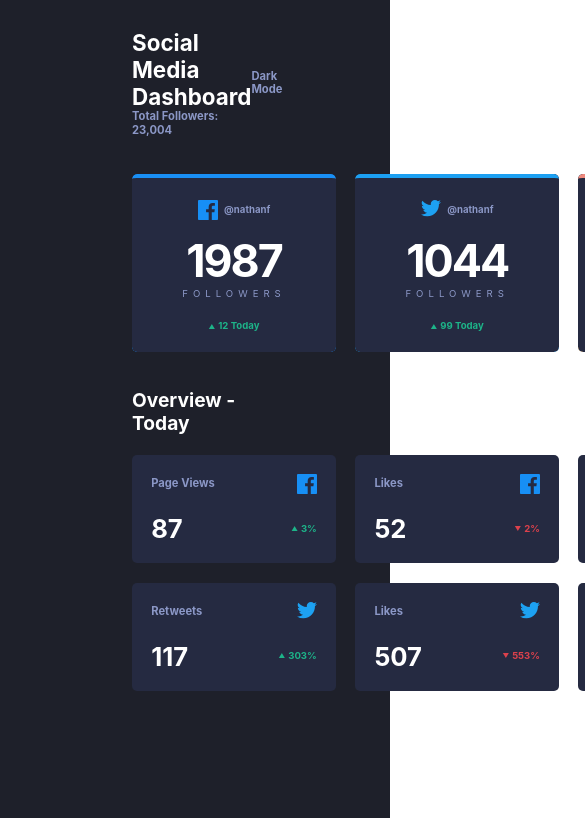
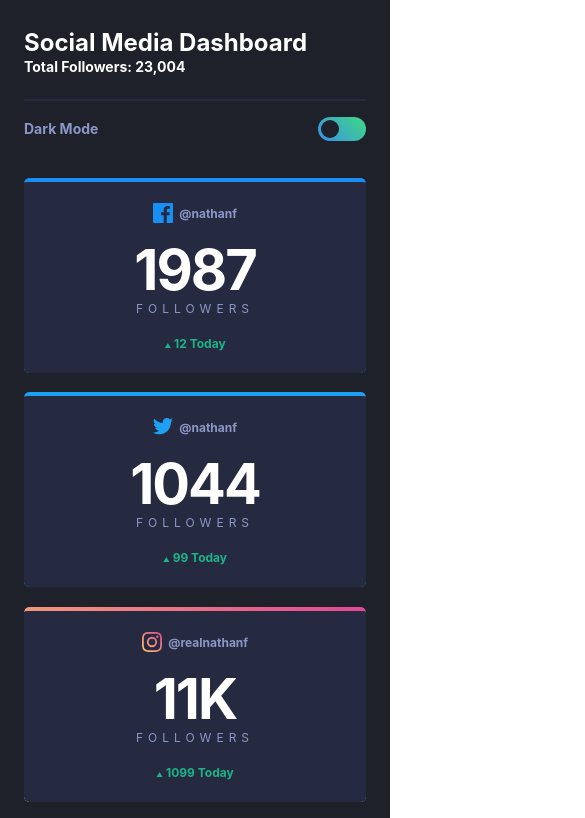
Before and after one commit to sasanqc/social-media-dashboard-with-theme-switcher-master, a plain HTML site: page index.html in a window 390 px wide. Shown: the top 818 px of the page, 585 px wide, since content can reach past the window. Drawn offline with Linux system fonts and the light colour scheme.

Commit message:
responsive done

```diff
--- a/index.html
+++ b/index.html
@@ -21,7 +21,12 @@
           <h3 class="heading-m">Social Media Dashboard</h3>
           <h5 class="heading-xs">Total Followers: 23,004</h5>
         </div>
-        <h5 class="heading-xs">Dark Mode</h5>
+        <div class="header__toggle">
+          <h5 class="heading-xs">Dark Mode</h5>
+          <label class="switch-btn" for="toggle-checkbox">
+            <input type="checkbox" id="toggle-checkbox" />
+          </label>
+        </div>
       </section>
       <section class="social">
         <article class="social-card" data-social="facebook">
--- a/scss/base/_typography.scss
+++ b/scss/base/_typography.scss
@@ -1,5 +1,5 @@
+@use "../abstracts/" as *;
 //h1
-
 .heading-xl,
 .heading-l,
 .heading-m,
@@ -13,26 +13,46 @@
   font-size: 5.6rem;
   line-height: 4.8rem;
   letter-spacing: -2px;
+  @include respond(phone) {
+    font-size: 7rem;
+    line-height: 6rem;
+  }
 }
 //h2
 .heading-l {
   font-size: 3.2rem;
   line-height: 3.9rem;
+  @include respond(phone) {
+    font-size: 4rem;
+    line-height: 4.875rem;
+  }
 }
 //h3
 .heading-m {
   font-size: 2.8rem;
   line-height: 3.4rem;
+  @include respond(phone) {
+    font-size: 3rem;
+    line-height: 3.62rem;
+  }
 }
 //h4
 .heading-s {
   font-size: 2.4rem;
   line-height: 2.9rem;
+  @include respond(phone) {
+    font-size: 3rem;
+    line-height: 9.66rem;
+  }
 }
 //h5
 .heading-xs {
   font-size: 1.4rem;
   line-height: 1.7rem;
+  @include respond(phone) {
+    font-size: 1.75rem;
+    line-height: 2.125rem;
+  }
 }
 
 //p
@@ -40,10 +60,18 @@
   font-weight: 400;
   font-size: 1.2rem;
   line-height: 1.5rem;
+  @include respond(phone) {
+    font-size: 1.5rem;
+    line-height: 1.875rem;
+  }
 }
 
 //p
 .body-b {
   font-size: 1.2rem;
   line-height: 1.5rem;
+  @include respond(phone) {
+    font-size: 1.5rem;
+    line-height: 1.875rem;
+  }
 }
--- a/scss/components/_index.scss
+++ b/scss/components/_index.scss
@@ -1,2 +1,3 @@
 @forward "social-card";
 @forward "overview-card";
+@forward "switch-btn";
--- a/scss/components/_overview-card.scss
+++ b/scss/components/_overview-card.scss
@@ -32,4 +32,8 @@
       font-size: 0.8rem;
     }
   }
+  @include respond(phone) {
+    width: 100%;
+    padding: 3rem;
+  }
 }
--- a/scss/components/_social-card.scss
+++ b/scss/components/_social-card.scss
@@ -94,4 +94,8 @@
     color: $clr-text-gray-dark;
     margin-bottom: 2.5rem;
   }
+
+  @include respond(phone) {
+    width: 100%;
+  }
 }
--- /dev/null
+++ b/scss/components/_switch-btn.scss
@@ -0,0 +1,32 @@
+@use "../abstracts/" as *;
+.switch-btn {
+  input[type="checkbox"] {
+    visibility: hidden;
+    position: absolute;
+  }
+  background: $clr-toggle-dark;
+  width: 48px;
+  height: 24px;
+  border-radius: 12px;
+  position: relative;
+  &::before {
+    content: "";
+    display: block;
+    width: 18px;
+    height: 18px;
+    position: absolute;
+    top: 3px;
+    left: 3px;
+    border-radius: 50%;
+    background-color: $clr-bg-dark;
+    transition: all 0.3s;
+  }
+  &:has(input[type="checkbox"]:checked) {
+    background: $clr-toggle-light;
+    &::before {
+      left: 26px;
+      border-radius: 50%;
+      background-color: $clr-bg-light;
+    }
+  }
+}
--- a/scss/layouts/_header.scss
+++ b/scss/layouts/_header.scss
@@ -6,7 +6,29 @@
   align-items: center;
   padding-top: 3.6rem;
   margin-bottom: 4.6rem;
-  .heading-xs {
-    color: $clr-text-gray-dark;
+
+  &__toggle {
+    @include flex-cc;
+
+    .heading-xs {
+      color: $clr-text-gray-dark;
+      margin-right: 1.3rem;
+    }
+  }
+  @include respond(phone) {
+    flex-direction: column;
+    align-items: unset;
+    &__text-box {
+      margin-bottom: 3rem;
+    }
+    &__toggle {
+      justify-content: space-between;
+      padding-top: 2rem;
+      border-top: 2px solid $clr-card-bg-dark;
+
+      .heading-xs {
+        margin-right: unset;
+      }
+    }
   }
 }
--- a/scss/layouts/_overview.scss
+++ b/scss/layouts/_overview.scss
@@ -1,3 +1,4 @@
+@use "../abstracts/" as *;
 .overview {
   &__title {
     margin-bottom: 2.4rem;
@@ -8,4 +9,10 @@
     grid-template-columns: repeat(4, 1fr);
     gap: 2.4rem;
   }
+  @include respond(phone) {
+    &__container {
+      grid-template-columns: repeat(1, 1fr);
+      gap: 2.4rem;
+    }
+  }
 }
--- a/scss/layouts/_social.scss
+++ b/scss/layouts/_social.scss
@@ -1,7 +1,11 @@
+@use "../abstracts/" as *;
 .social {
   display: grid;
   width: 100%;
   grid-template-columns: repeat(4, 1fr);
   margin-bottom: 4.6rem;
   gap: 2.4rem;
+  @include respond(phone) {
+    grid-template-columns: repeat(1, 1fr);
+  }
 }
--- a/scss/pages/_home.scss
+++ b/scss/pages/_home.scss
@@ -5,4 +5,7 @@
   background-color: $clr-bg-dark;
   min-height: 100vh;
   color: $clr-text-dark;
+  @include respond(phone) {
+    padding: 0 3rem;
+  }
 }
```
Also changed, not shown: dist/style.css, 1 other file.
